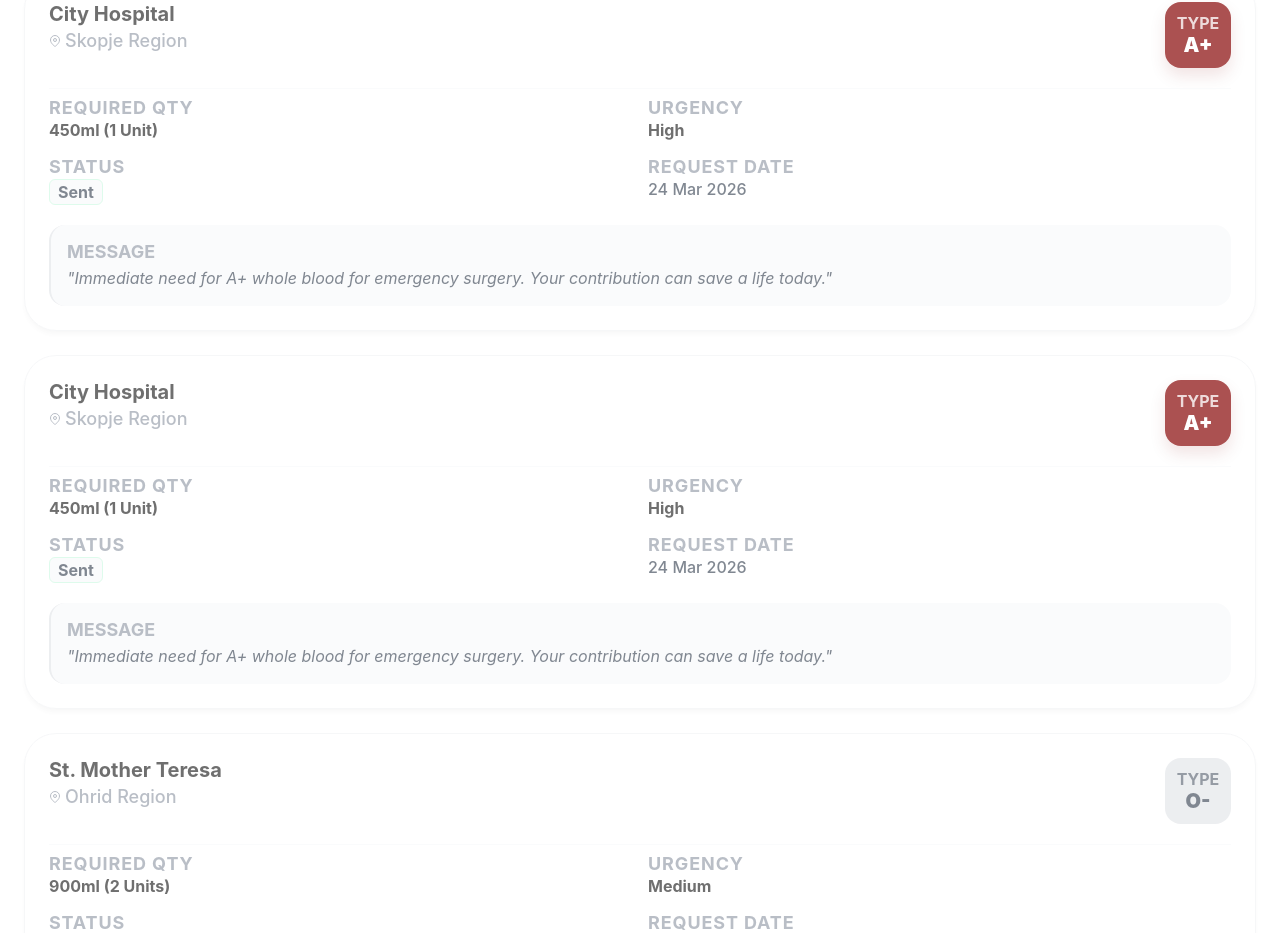
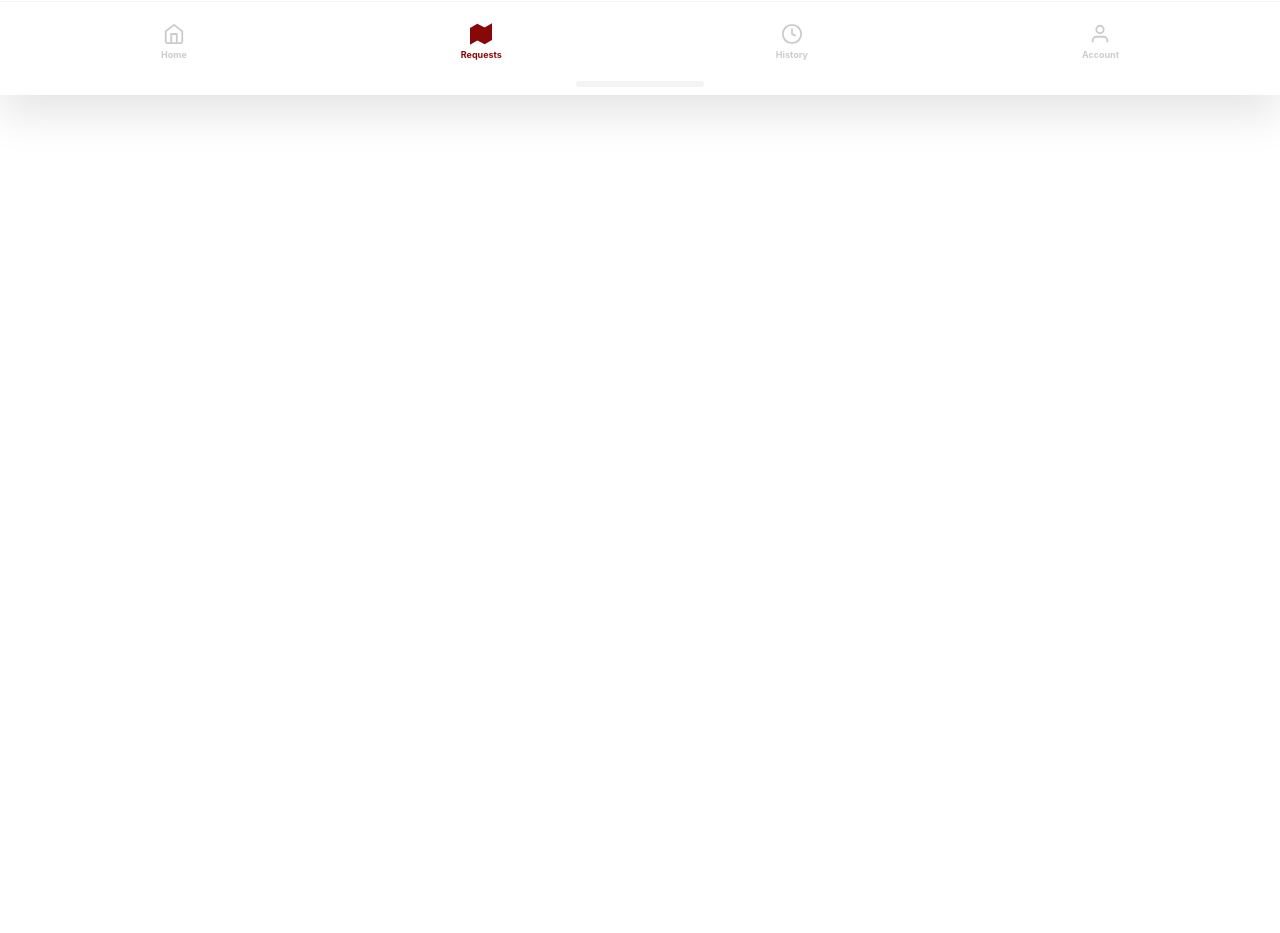
Before and after one commit to krajmar/BloodNet, a React (Create React App) app in the folder frontend/: page /donor/donations in a window 1280 px wide. Shown: the part 200-1133 px from the top of the page. After the commit the page ends 800 px from the top, so only its background shows below. Built offline with nearby package versions, Linux system fonts and the light colour scheme.

Commit message:
Created functionality for automatic listing of the donor's donations from the database with the necessary details as a card on the frontend

```diff
--- a/frontend/src/pages/DonorDonations.js
+++ b/frontend/src/pages/DonorDonations.js
@@ -54,11 +54,11 @@ function DonorDonations(){
                 </div>
                 <div class="detail-item">
                     <label>Urgency</label>
-                    <p class="urgency-text">{d.urgency}</p>
+                    <p class="urgency-text">{d.urgency_level}</p>
                 </div>
                 <div class="detail-item">
                     <label>Status</label>
-                    <span class="status-done">Completed</span>
+                    <span class="status-done">{d.donation_status}</span>
                 </div>
                 <div class="detail-item">
                     <label>Request Date</label>
@@ -73,87 +73,6 @@ function DonorDonations(){
         </div>
         ))}
 
-        <div class="notification-card urgent">
-            <div class="card-header">
-                <div class="hospital-meta">
-                    <h2>City Hospital</h2>
-                    <p class="location-tag">
-                        <svg width="12" height="12" viewBox="0 0 24 24" fill="none" stroke="currentColor" stroke-width="2"><path d="M21 10c0 7-9 13-9 13s-9-6-9-13a9 9 0 0 1 18 0z"></path><circle cx="12" cy="10" r="3"></circle></svg>
-                        Skopje Region
-                    </p>
-                </div>
-                <div class="blood-type-square high-urgency">
-                    <span class="type-label">TYPE</span>
-                    <span class="type-value">A+</span>
-                </div>
-            </div>
-
-            <div class="details-grid">
-                <div class="detail-item">
-                    <label>Required Qty</label>
-                    <p>450ml (1 Unit)</p>
-                </div>
-                <div class="detail-item">
-                    <label>Urgency</label>
-                    <p class="urgency-text">High</p>
-                </div>
-                <div class="detail-item">
-                    <label>Status</label>
-                    <span class="status-sent">Sent</span>
-                </div>
-                <div class="detail-item">
-                    <label>Request Date</label>
-                    <p class="date-text">24 Mar 2026</p>
-                </div>
-            </div>
-
-            <div class="card-message">
-                <label>Message</label>
-                <p>"Immediate need for A+ whole blood for emergency surgery. Your contribution can save a life today."</p>
-            </div>
-        </div>
-
-        <Card/>
-
-        <div class="notification-card completed">
-            <div class="card-header">
-                <div class="hospital-meta">
-                    <h2>St. Mother Teresa</h2>
-                    <p class="location-tag">
-                        <svg width="12" height="12" viewBox="0 0 24 24" fill="none" stroke="currentColor" stroke-width="2"><path d="M21 10c0 7-9 13-9 13s-9-6-9-13a9 9 0 0 1 18 0z"></path><circle cx="12" cy="10" r="3"></circle></svg>
-                        Ohrid Region
-                    </p>
-                </div>
-                <div class="blood-type-square neutral">
-                    <span class="type-label">TYPE</span>
-                    <span class="type-value">O-</span>
-                </div>
-            </div>
-
-            <div class="details-grid">
-                <div class="detail-item">
-                    <label>Required Qty</label>
-                    <p>900ml (2 Units)</p>
-                </div>
-                <div class="detail-item">
-                    <label>Urgency</label>
-                    <p class="urgency-medium">Medium</p>
-                </div>
-                <div class="detail-item">
-                    <label>Status</label>
-                    <span class="status-done">Completed</span>
-                </div>
-                <div class="detail-item">
-                    <label>Request Date</label>
-                    <p class="date-text">22 Mar 2026</p>
-                </div>
-            </div>
-
-            <div class="card-message">
-                <label>Message</label>
-                <p>"Routine replenishment of O negative stock. Thank you for your continued support."</p>
-            </div>
-        </div>
 
     </main>
 
```
Also changed, not shown: 1 other file (tests, documents, lock files or other folders).
